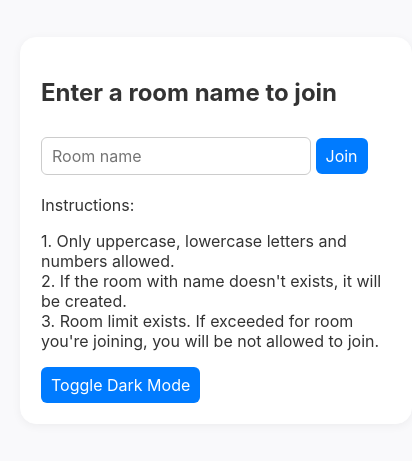
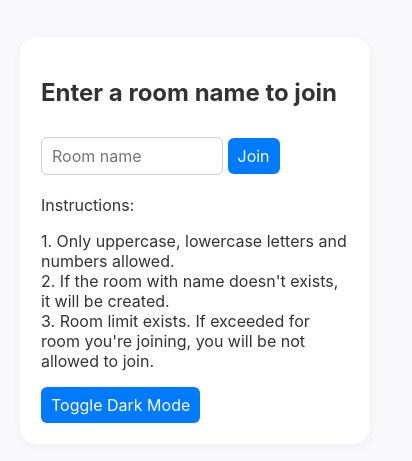
Before and after one commit to neerajpro12/liveChat, a website: page public/index.html in a window 390 px wide. Shown: the part 83-544 px from the top of the page, 412 px wide, since content can reach past the window. Drawn offline with Linux system fonts and the light colour scheme.

Commit message:
UI Fixes
- Fixes index.html on mobile screens

```diff
--- a/public/index.html
+++ b/public/index.html
@@ -35,14 +35,9 @@
             cursor: pointer;
         }
 
-        /* .dark-mode button {
-            background-color: #4e4e4e;
-        } */
-
         .main {
             border: 1px solid #ffffff;
             padding: 20px;
-            width: 100%;
             max-width: 400px;
             margin: 40px auto;
             border-radius: 16px;
@@ -58,6 +53,10 @@
 
         h2 {
             margin: 20px auto 30px;
+        }
+
+        .roomImput {
+            max-width: 214px;
         }
 
         .inpBtn {
@@ -91,6 +90,12 @@
         .dark-mode h2,
         .dark-mode p {
             color: #e0e0e0;
+        }
+
+        @media (max-width: 400px) {
+            .roomInput {
+                max-width: 160px;
+            }
         }
     </style>
 </head>
--- a/server.js
+++ b/server.js
@@ -47,7 +47,7 @@ io.on("connection", (socket) => {
         if (numClients >= inRoom[roomname]) {
             callback({ success: false, message: "Room is full" });
             users[roomname][socket.id] = "temp";
-            console.log(users);
+            // console.log(users);
             socket.disconnect();
             return;
         }
@@ -132,14 +132,12 @@ io.on("connection", (socket) => {
 
     //Receive and send Private Message
     socket.on("privateMessage", ({ to, message, roomname }) => {
-        console.log(to);
+        // console.log(to);
         io.to(to).emit("privateMessage", { from: socket.id, name: socket.userName, message });
     });
 
     // Disconnect
     socket.on("disconnect", () => {
-        console.log("Socket to disconnect:", socket.id);
-        console.log("Users: ", users);
         if (users[socket.areaName] && users[socket.areaName][socket.id]) {
             io.to(socket.areaName).emit("serverMessage", `${JSON.stringify(users[socket.areaName][socket.id])} left.`)
             delete users[socket.areaName][socket.id];
```
